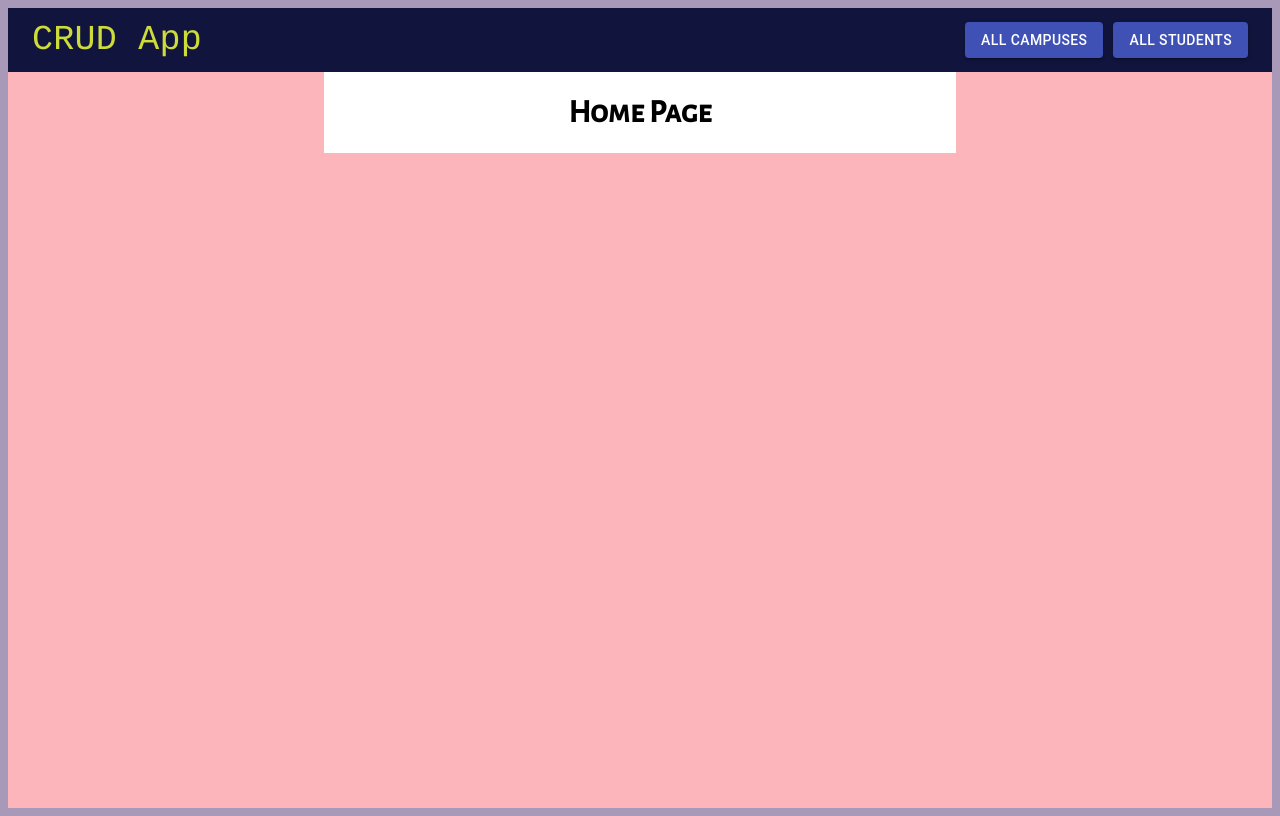
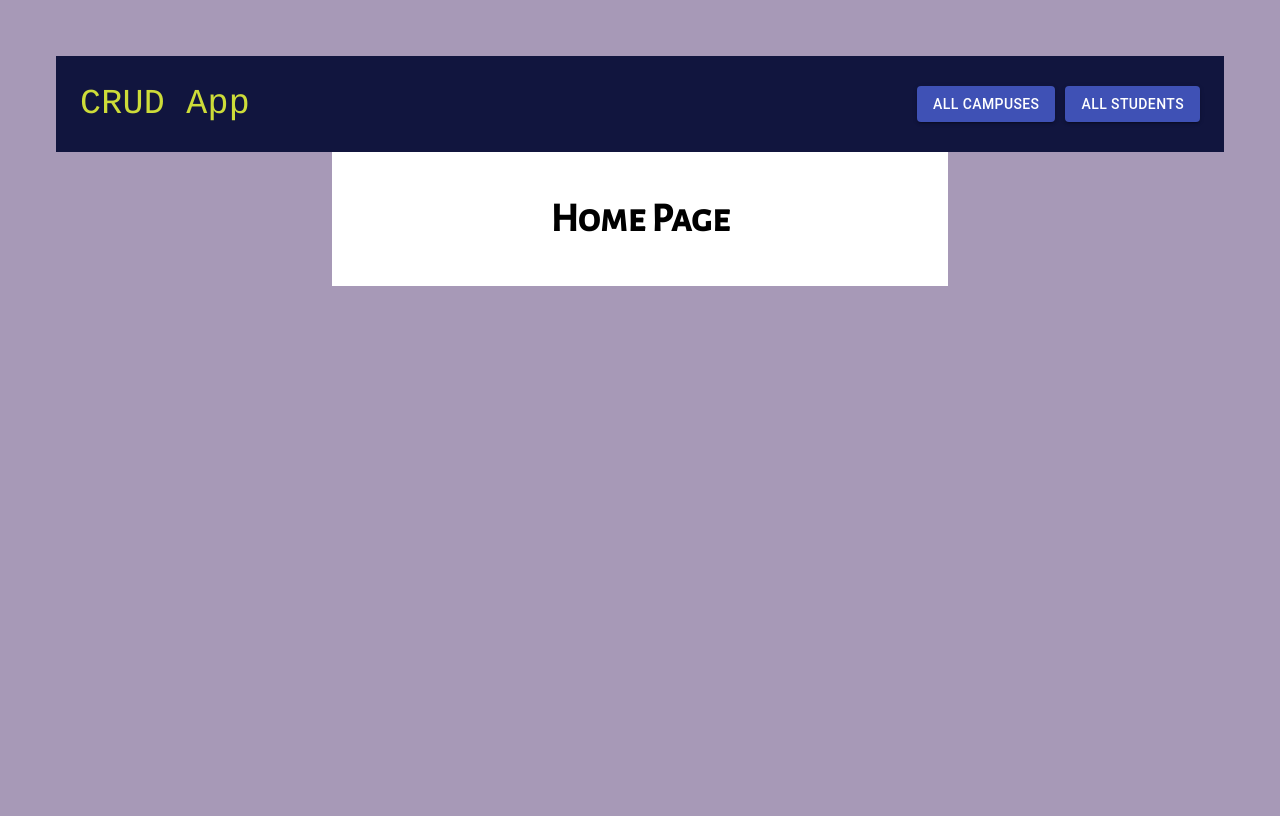
Before and after one commit to vilnytskyy/summer-2021-39548-assignment-5-client, a React (Create React App) app: page / in a window 1280 px wide. Built offline with nearby package versions, Linux system fonts and the light colour scheme.

Commit message:
Imported stylesheet from project 4

```diff
--- a/src/App.css
+++ b/src/App.css
@@ -1,8 +1,6 @@
-.App {
-  background-color: #fcb6bb;
-  min-height: 100vh;
+div {
+    text-align: left;
+    font-size: 1.25rem;
+    margin: 0;
+    padding: 1rem;
 }
-
-.App-link {
-  color: #61dafb;
-}
```
